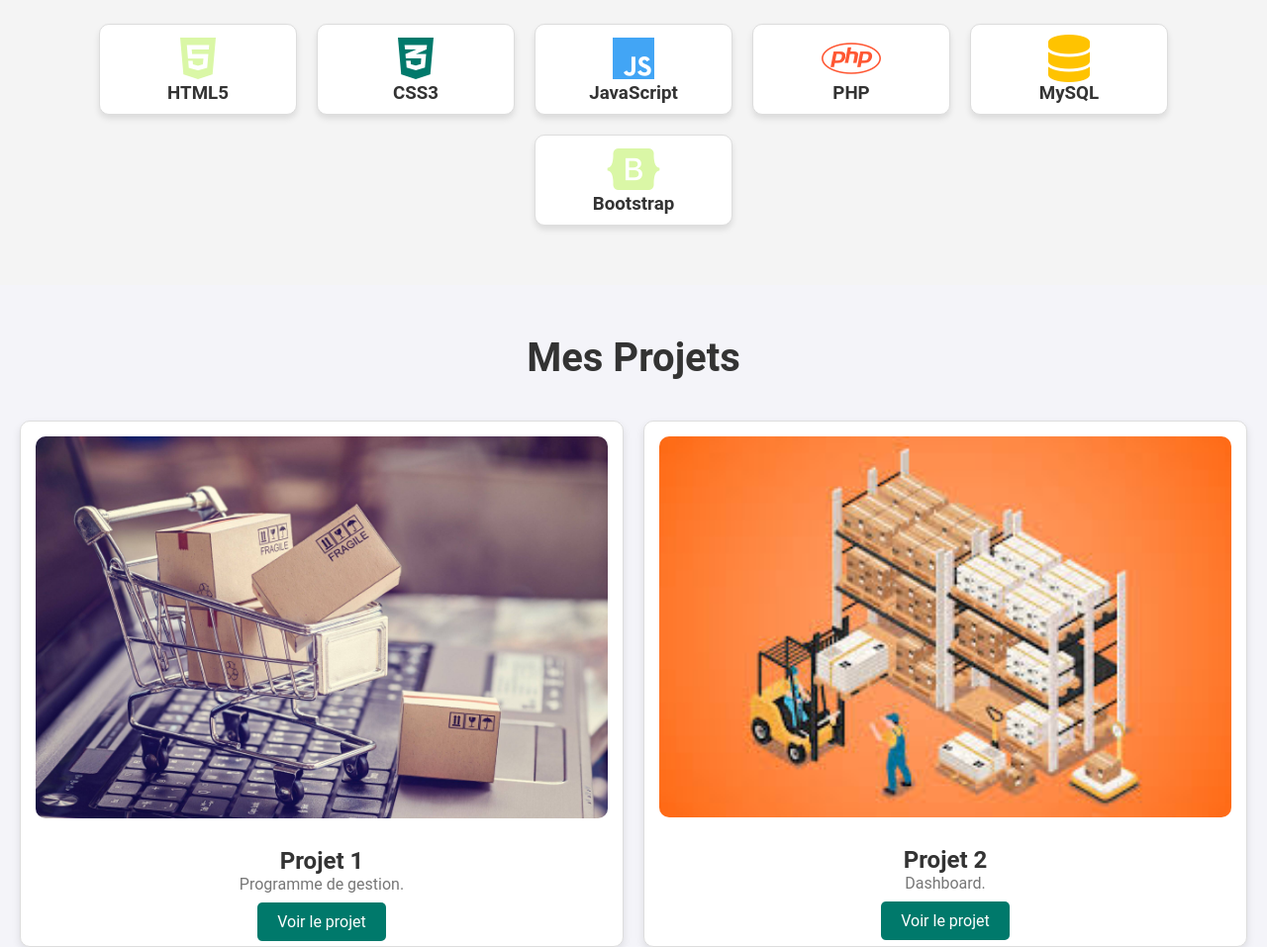
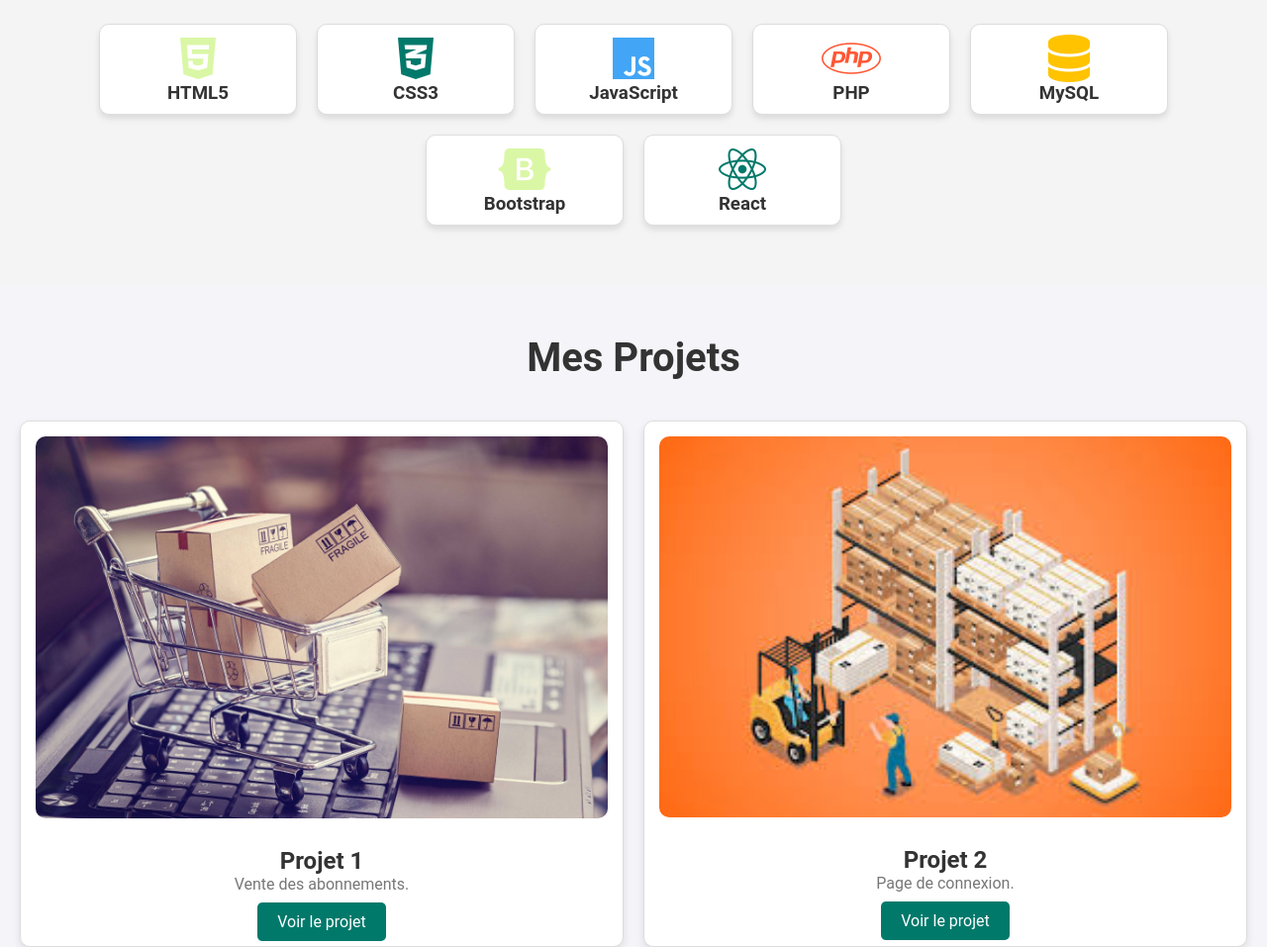
Before and after one commit to saidhe/MonPortfolio, a plain HTML site: page index.html in a window 1280 px wide. Shown: the part 1740-2697 px from the top of the page at 99% size. Drawn offline with Linux system fonts and the light colour scheme.

Commit message:
Update index.html

```diff
--- a/index.html
+++ b/index.html
@@ -86,6 +86,10 @@
                     <i class="fab fa-bootstrap"></i>
                     <h3>Bootstrap</h3>
                 </div>
+                <div class="service-card">
+                    <i class="fab fa-react"></i>
+                    <h3>React</h3>
+                </div>
             </div>
         </section>
 
@@ -95,14 +99,14 @@
                 <div class="project-card">
                     <img src="image/vente-en-ligne.jpg" alt="Projet 1">
                     <h3>Projet 1</h3>
-                    <p>Programme de gestion.</p><br>
-                    <a href="https://saidhe.github.io/THEME_FIRST-TRUST/" class="btn" target="_blank">Voir le projet</a>
+                    <p>Vente des abonnements.</p><br>
+                    <a href="https://streaming-website-one.vercel.app/" class="btn" target="_blank">Voir le projet</a>
                 </div>
                 <div class="project-card">
                     <img src="image/gestion.jpg" alt="Projet 2">
                     <h3>Projet 2</h3>
-                    <p>Dashboard.</p><br>
-                    <a href="https://saidhe.github.io/admin-site-master/" class="btn"> Voir le projet</a>
+                    <p>Page de connexion.</p><br>
+                    <a href="https://page-de-connexion-inky.vercel.app/" class="btn"> Voir le projet</a>
                 </div>
 
             </div>
```
